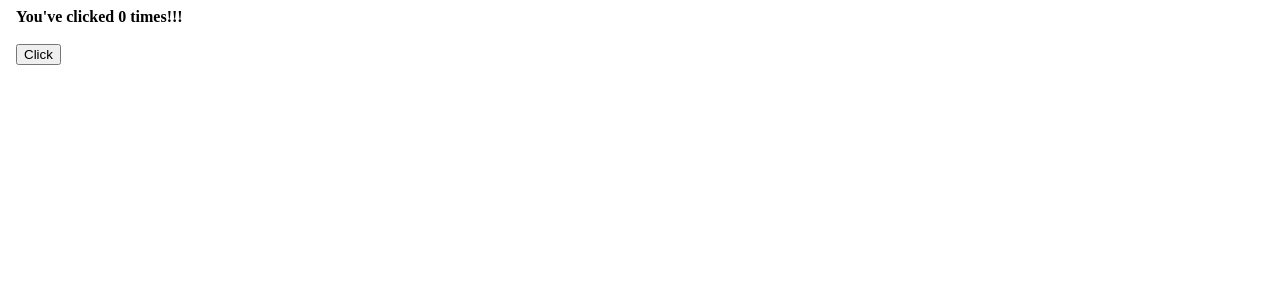
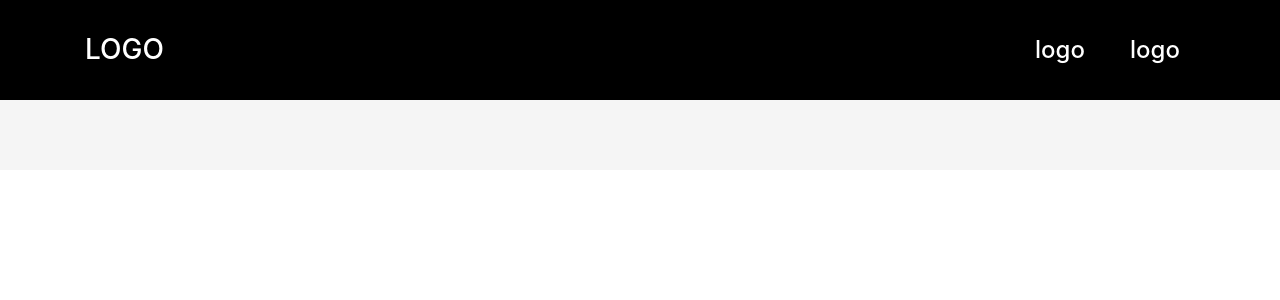
Before and after one commit to ph-honorato/stiloeu-frontend, an Angular app: page / in a window 1280 px wide. Shown: the top 300 px of the page. Built offline with nearby package versions, Linux system fonts and the light colour scheme.

Commit message:
Adição de Bootstrap

```diff
--- a/package.json
+++ b/package.json
@@ -18,6 +18,7 @@
     "@angular/platform-browser": "~13.1.0",
     "@angular/platform-browser-dynamic": "~13.1.0",
     "@angular/router": "~13.1.0",
+    "ngx-bootstrap": "^8.0.0",
     "rxjs": "~7.4.0",
     "tslib": "^2.3.0",
     "zone.js": "~0.11.4"
--- a/src/app/app.component.html
+++ b/src/app/app.component.html
@@ -4,14 +4,32 @@
 <body>
 
 
-  <div>
+  <div class="container-fluid" style="background-color: black; height: 100px;">
 
-    <b>You've clicked {{count}} times!!!</b>
+    <div class="container" style="height: 100%;">
 
-    <br>
-    <br>
+      <div class="row align-items-center" style="height: 100%;">
 
-    <button (click)="add()"> Click </button>
+        <div class="col-10 mx-auto">
+          <h3 style="color: white;margin: 0;">LOGO</h3>
+        </div>
+
+        <div class="col-1">
+          <h4 style="color: white;margin: 0;">logo</h4>
+        </div>
+
+        <div class="col-1">
+          <h4 style="color: white;margin: 0;">logo</h4>
+        </div>
+
+      </div>
+
+    </div>
+
+
+  </div>
+
+  <div class="container-fluid" style="background-color: whitesmoke; height: 70px;">
 
   </div>
 
--- a/src/index.html
+++ b/src/index.html
@@ -6,6 +6,10 @@
   <base href="/">
   <meta name="viewport" content="width=device-width, initial-scale=1">
   <link rel="icon" type="image/x-icon" href="favicon.ico">
+
+  <!-- Bootstrap 4.5.3 -->
+  <link href="https://cdn.jsdelivr.net/npm/bootstrap@4.5.3/dist/css/bootstrap.min.css" rel="stylesheet" crossorigin="anonymous" integrity="sha384-TX8t27EcRE3e/ihU7zmQxVncDAy5uIKz4rEkgIXeMed4M0jlfIDPvg6uqKI2xXr2">
+
 </head>
 <body>
   <app-root></app-root>
```
Also changed, not shown: 2 other files (tests, documents, lock files or other folders).
